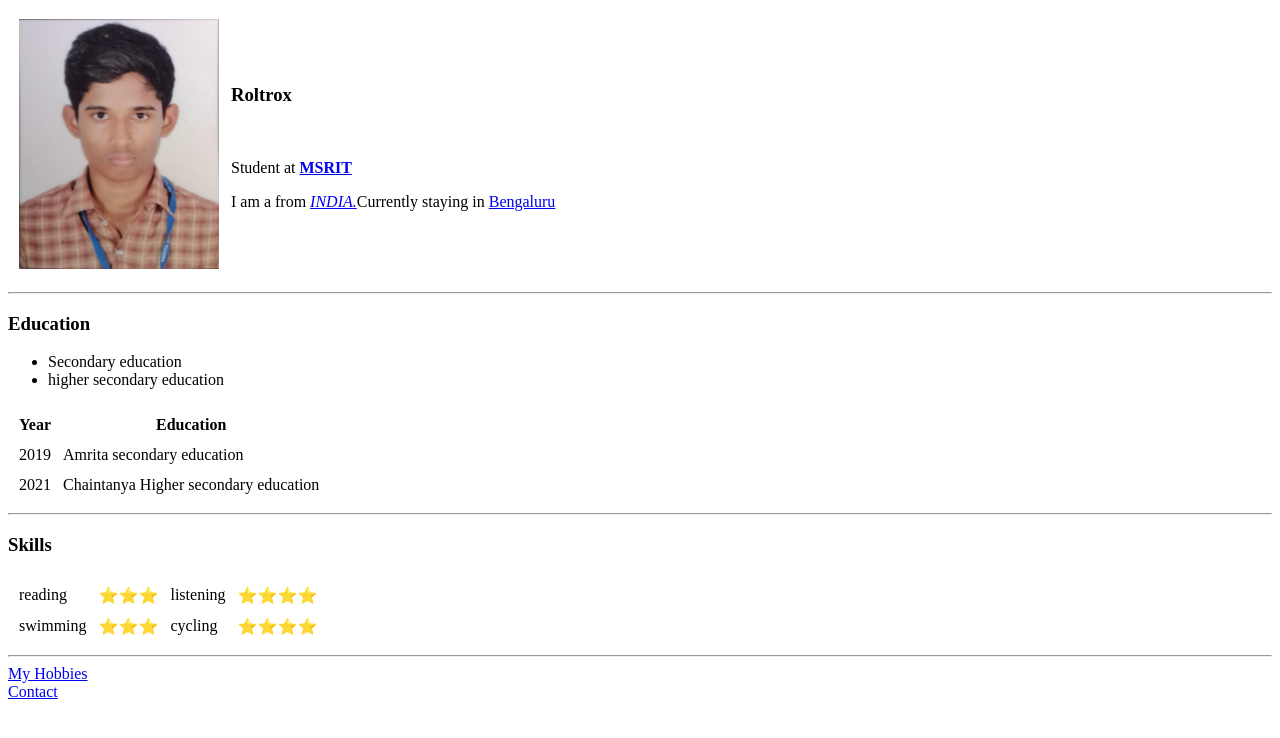
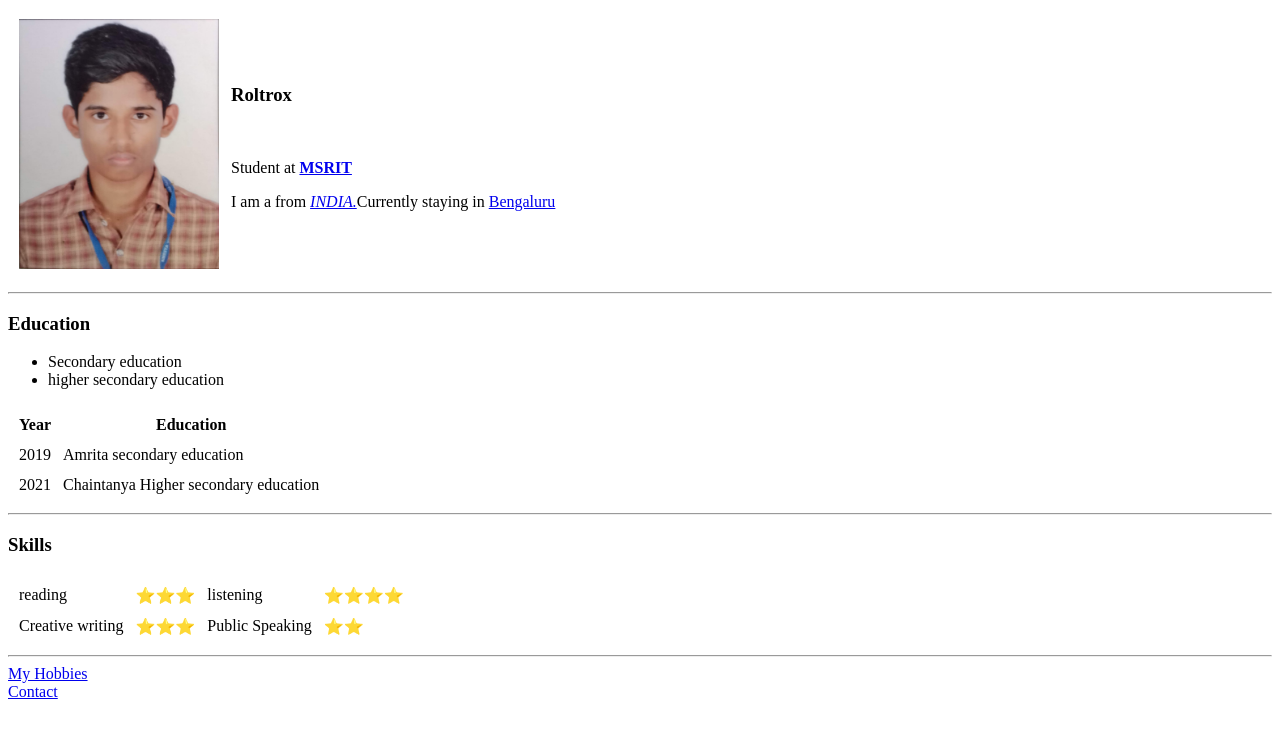
Before and after one commit to roltrox7/cv, a plain HTML site: page index.html in a window 1280 px wide. Drawn offline with Linux system fonts and the light colour scheme.

Commit message:
updated skills

```diff
--- a/index.html
+++ b/index.html
@@ -45,10 +45,10 @@
         <td>⭐⭐⭐⭐</td>
     </tr>
     <tr>
-        <td>swimming</td>
+        <td>Creative writing</td>
         <td>⭐⭐⭐</td>
-        <td>cycling</td>
-        <td>⭐⭐⭐⭐</td>
+        <td>Public Speaking</td>
+        <td>⭐⭐</td>
     </tr>
    </table>
    <hr>
```
